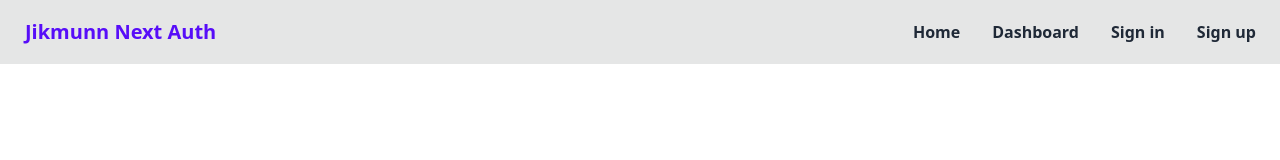
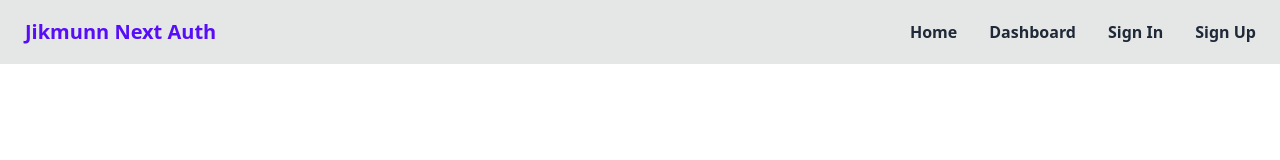
Before and after one commit to muhammad-jiku/jikmunn-next-auth-app, a Next.js app: page /sign-in in a window 1280 px wide. Shown: the top 160 px of the page. Built offline with nearby package versions, Linux system fonts and the light colour scheme; no server answers.

Commit message:
title name changes

```diff
--- a/app/head.js
+++ b/app/head.js
@@ -1,10 +1,10 @@
 export default function Head() {
   return (
     <>
-      <title>Create Next App</title>
+      <title>Jikmunn Next Auth</title>
       <meta content="width=device-width, initial-scale=1" name="viewport" />
       <meta name="description" content="Generated by create next app" />
       <link rel="icon" href="/favicon.ico" />
     </>
-  )
+  );
 }
--- a/components/Auth/SignIn/SignIn.jsx
+++ b/components/Auth/SignIn/SignIn.jsx
@@ -49,7 +49,10 @@
   return (
     <>
       <Head>
-        <title>Sign In</title>
+        <title>Jikmunn Next Auth - Sign In</title>
+        <meta content="width=device-width, initial-scale=1" name="viewport" />
+        <meta name="description" content="Generated by create next app" />
+        <link rel="icon" href="/favicon.ico" />
       </Head>
 
       <div className="hero min-h-screen">
--- a/components/Auth/SignUp/SignUp.jsx
+++ b/components/Auth/SignUp/SignUp.jsx
@@ -1,18 +1,13 @@
 'use client';
 
-import axios from 'axios';
 import Head from 'next/head';
 import Link from 'next/link';
 import { useRouter } from 'next/navigation';
-import React, { useState } from 'react';
+import React from 'react';
 import { useForm } from 'react-hook-form';
-
-import { HiAtSymbol, HiFingerPrint, HiOutlineUser } from 'react-icons/hi';
 import SocialSignIn from '../SocialSignIn/SocialSignIn';
 
 const SignUp = () => {
-  const [show, setShow] = useState({ password: false, cpassword: false });
-
   const {
     register,
     formState: { errors },
@@ -80,7 +75,10 @@
   return (
     <>
       <Head>
-        <title>Sign Up</title>
+        <title>Jikmunn Next Auth - Create account</title>
+        <meta content="width=device-width, initial-scale=1" name="viewport" />
+        <meta name="description" content="Generated by create next app" />
+        <link rel="icon" href="/favicon.ico" />
       </Head>
       <div className="hero min-h-screen">
         <div className="hero-content flex-col lg:flex-row-reverse">
--- a/components/Dashboard/Dashboard.jsx
+++ b/components/Dashboard/Dashboard.jsx
@@ -1,9 +1,18 @@
 'use client';
 
+import Head from 'next/head';
 import React from 'react';
 
 const Dashboard = () => {
   return (
+    <>
+      {' '}
+      <Head>
+        <title>Jikmunn Next Auth - Dashboard</title>
+        <meta content="width=device-width, initial-scale=1" name="viewport" />
+        <meta name="description" content="Generated by create next app" />
+        <link rel="icon" href="/favicon.ico" />
+      </Head>
       <div className="hero min-h-screen">
         <div className="hero-content text-center">
           <div className="max-w-md">
@@ -13,6 +22,7 @@
           </div>
         </div>
       </div>
+    </>
   );
 };
 
--- a/components/Shared/Navbar/Navbar.jsx
+++ b/components/Shared/Navbar/Navbar.jsx
@@ -28,10 +28,10 @@
       ) : (
         <>
           <li>
-            <Link href={`/sign-in`}>Sign in</Link>
+            <Link href={`/sign-in`}>Sign In</Link>
           </li>
           <li>
-            <Link href={`/sign-up`}>Sign up</Link>
+            <Link href={`/sign-up`}>Sign Up</Link>
           </li>
         </>
       )}
```
Lines whose indentation alone changed are shown as unchanged.
